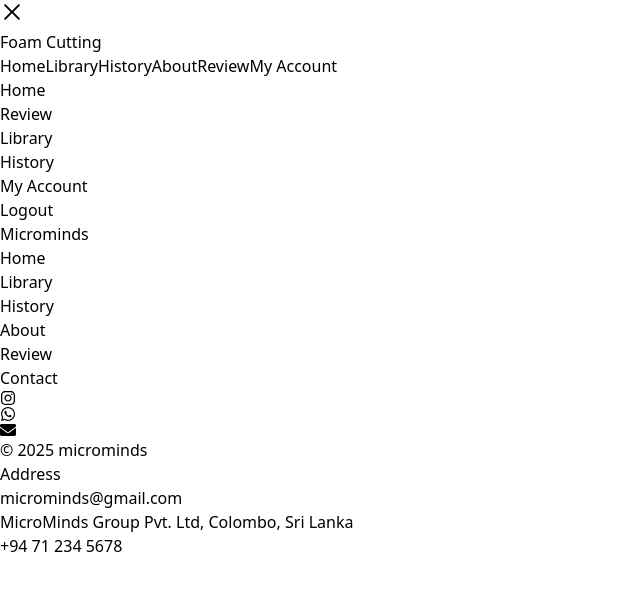
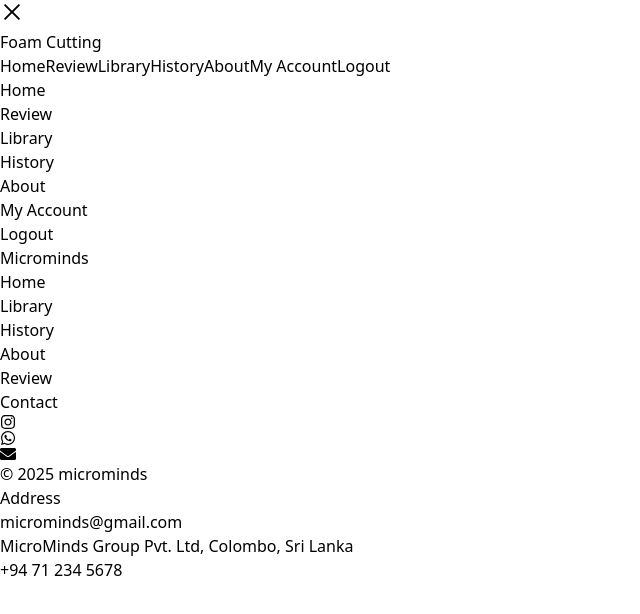
Before and after one commit to Micro-Minds/foam-cutter-frontend, a React (Vite) app: page /app in a window 1280 px wide. Both pictures are taken after a click on the button 12 px from the left and 12 px from the top of the page. Shown: the top 614 px of the page, without its empty margins (0-640 px from the left). Built offline with nearby package versions, Linux system fonts and the light colour scheme.

Commit message:
change navbar

```diff
--- a/src/components/Naviagtions.tsx
+++ b/src/components/Naviagtions.tsx
@@ -28,14 +28,17 @@ export function Navigation() {
                 </div>
 
                 {/* Desktop Menu */}
-                <nav className="hidden sm:flex space-x-8 text-lg">
-                    <Link to="/app/home" className="hover:text-sky-300 transition-colors">Home</Link>
-                    <Link to="/app/library" className="hover:text-sky-300 transition-colors">Library</Link>
-                    <Link to="/app/history" className="hover:text-sky-300 transition-colors">History</Link>
-                    <Link to="/app/about" className="hover:text-sky-300 transition-colors">About</Link>
-                    <Link to="/app/review" className="hover:text-sky-300 transition-colors">Review</Link>
-                    <Link to="/app/account" className="hover:text-sky-300 transition-colors">My Account</Link>
-                </nav>
+                <div className="hidden sm:flex items-center space-x-6">
+
+                    <Link to="/app/home" className="hover:text-sky-300">Home</Link>
+                    <Link to="/app/review" className="hover:text-sky-300">Review</Link>
+                    <Link to="/app/library" className="hover:text-sky-300">Library</Link>
+                    <Link to="/app/history" className="hover:text-sky-300">History</Link>
+                    <Link to="/app/about" className="hover:text-sky-300">About</Link>
+                    <Link to="/app/account" className="hover:text-sky-300">My Account</Link>
+                    <button onClick={handleLogout} className="hover:text-sky-300">Logout</button>
+                </div>
+
             </header>
 
             {/* Mobile Menu */}
@@ -46,6 +49,7 @@ export function Navigation() {
                         <li><Link to="/app/review" className="block hover:text-sky-300">Review</Link></li>
                         <li><Link to="/app/library" className="block hover:text-sky-300">Library</Link></li>
                         <li><Link to="/app/history" className="block hover:text-sky-300">History</Link></li>
+                        <li><Link to="/app/about" className="block hover:text-sky-300">About</Link></li>
                         <li><Link to="/app/account" className="block hover:text-sky-300">My Account</Link></li>
                         <li><button onClick={handleLogout} className="block text-left w-full hover:text-sky-300">Logout</button></li>
                     </ul>
@@ -56,4 +60,4 @@ export function Navigation() {
             <div className="h-16 sm:h-20"></div>
         </>
     );
-}
+};
--- a/src/pages/HomePage.tsx
+++ b/src/pages/HomePage.tsx
@@ -11,7 +11,7 @@ export const HomePage = () => {
   const [circleRadius, setCircleRadius] = useState("");
   const [rectangleLength, setRectangleLength] = useState("");
   const [rectangleBreadth, setRectangleBreadth] = useState("");
-  const [feedRate, setFeedRate] = useState("200");
+  const [feedRate, setFeedRate] = useState("60");
   const [stepSize, setStepSize] = useState("1");
 
   const handleSubmit = async () => {
```
